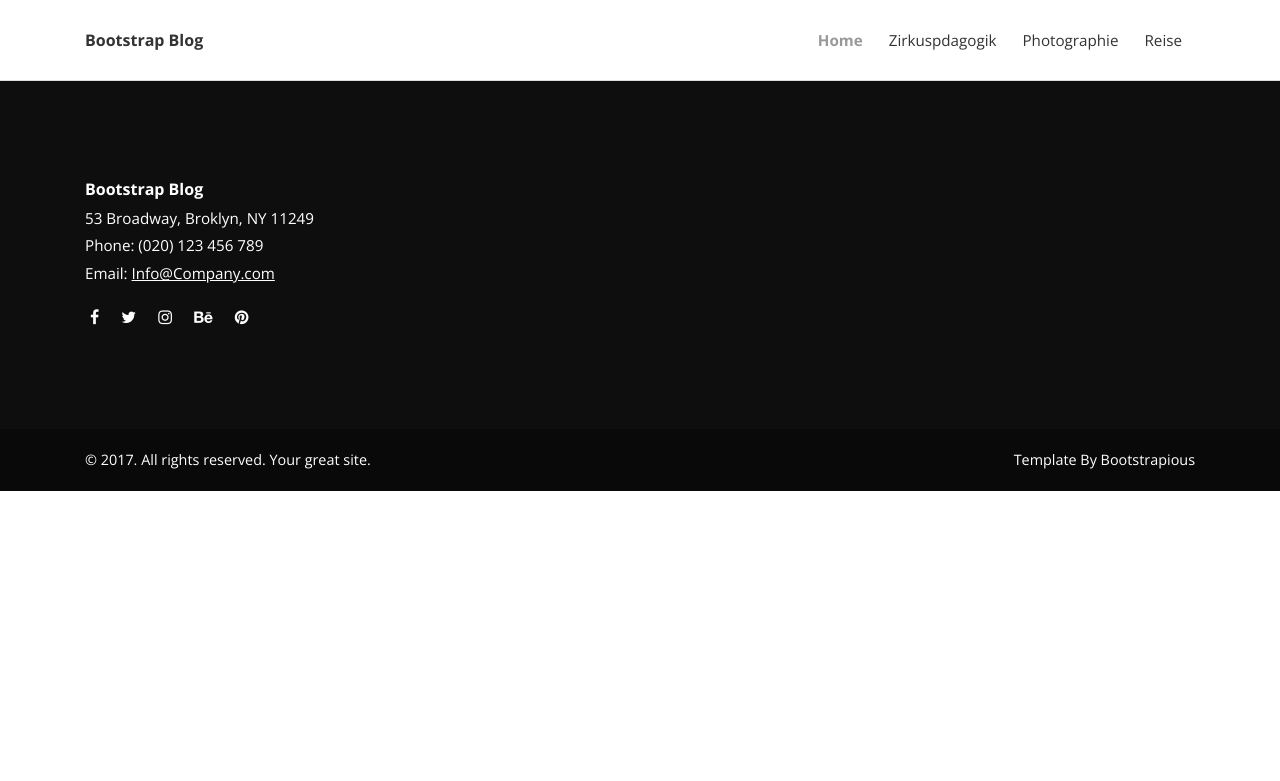
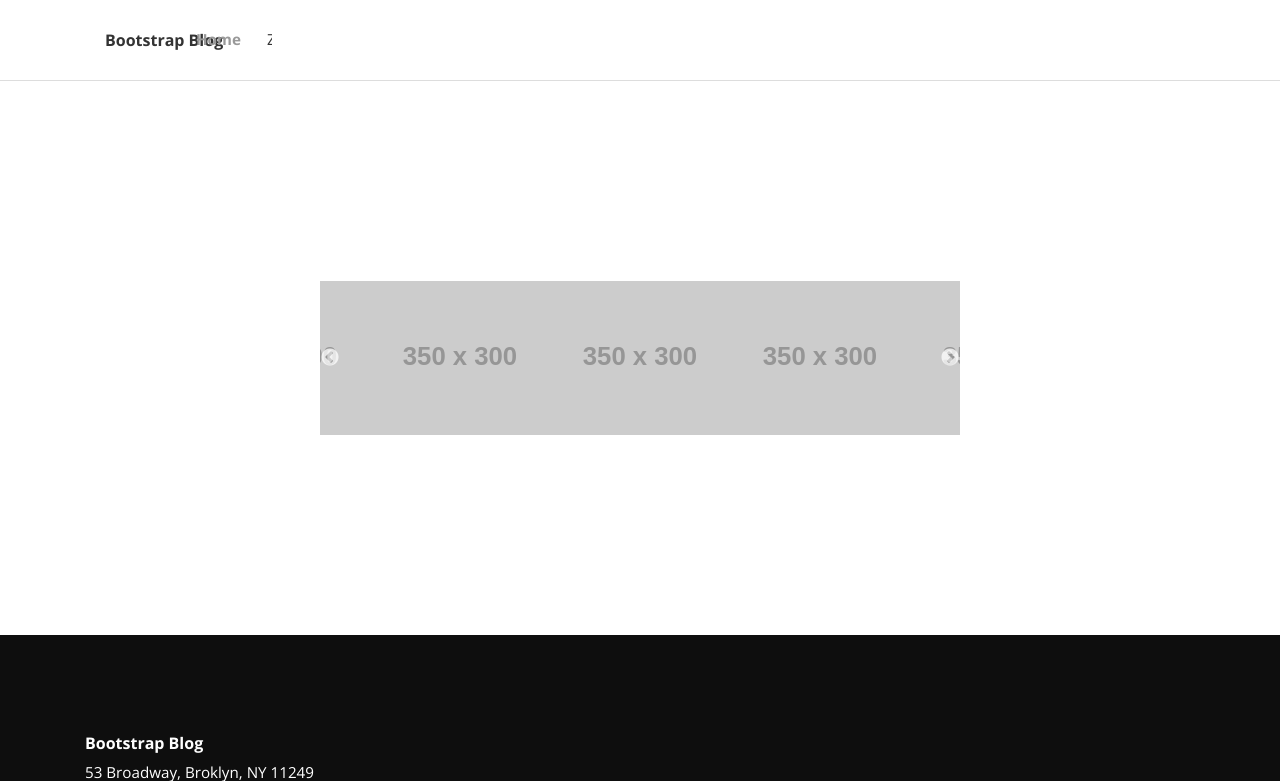
Before and after one commit to pietow/Blog, a Django app: template templates/base.html in a window 1280 px wide. Shown: the top 781 px of the page. Run offline with Django 3.2, Linux system fonts and the light colour scheme; the template is opened without the code that fills it, so the values that code supplies are empty; grey boxes labelled with a size stand in for pictures from a placeholder-image service; some libraries are stand-ins or nearby versions.

Commit message:
slick carousel introduced

```diff
--- a/templates/base.html
+++ b/templates/base.html
@@ -12,7 +12,6 @@
     <!-- Bootstrap CSS-->
     <link rel="stylesheet" href=" {% static 'blog/vendor/bootstrap/css/bootstrap.min.css' %} ">
     <!-- Font Awesome CSS-->
-
     <link rel="stylesheet" href=" {% static 'blog/vendor/font-awesome/css/font-awesome.min.css' %}">
     <!-- Custom icon font-->
     <link rel="stylesheet" href=" {% static 'blog/css/fontastic.css' %}">
@@ -26,6 +25,50 @@
     <link rel="stylesheet" href=" {% static 'blog/css/custom.css' %} ">
     <!-- Favicon-->
     <link rel="shortcut icon" href="favicon.png">
+ 	  <link rel="stylesheet" type="text/css" href="https://cdnjs.cloudflare.com/ajax/libs/slick-carousel/1.5.9/slick.min.css"/>
+	  <link rel="stylesheet" type="text/css" href="https://cdnjs.cloudflare.com/ajax/libs/slick-carousel/1.5.9/slick-theme.min.css"/>
+   <!-- CSS slick-->
+    <style>
+
+        .slider {
+        width: 50%;
+        margin: 100px auto;
+        }
+
+        .slick-slide {
+        margin: 0px 0px;
+        }
+
+        .slick-slide img {
+        width: 100%;
+        }
+
+        .slick-prev {
+        z-index:1;
+        left: 0;
+        }
+
+        .slick-next {
+        right: 0;
+        }
+
+
+
+        .slick-slide {
+        transition: all ease-in-out .3s;
+        opacity: 1;
+        }
+
+        .slick-active {
+        opacity: 1;
+        }
+
+        .slick-current {
+        opacity: 1;
+        }
+
+    </style>
+
     <!-- Tweaks for older IEs--><!--[if lt IE 9]>
         <script src="https://oss.maxcdn.com/html5shiv/3.7.3/html5shiv.min.js"></script>
         <script src="https://oss.maxcdn.com/respond/1.4.2/respond.min.js"></script><![endif]-->
@@ -49,7 +92,8 @@
             </div>
           </div>
         </div>
-        <div class="container">
+        <div class="center">
+
           <!-- Navbar Brand -->
           <div class="navbar-header d-flex align-items-center justify-content-between">
             <!-- Navbar Brand --><a href="index.html" class="navbar-brand">Bootstrap Blog</a>
@@ -72,6 +116,24 @@
         </div>
       </nav>
     </header>
+
+    <section class="center slider">
+        <div>
+            <img src="http://placehold.it/350x300?text=1">
+        </div>
+        <div>
+            <img src="http://placehold.it/350x300?text=2">
+        </div>
+        <div>
+            <img src="http://placehold.it/350x300?text=3">
+        </div>
+        <div>
+            <img src="http://placehold.it/350x300?text=4">
+        </div>
+        <div>
+            <img src="http://placehold.it/350x300?text=5">
+        </div>
+    </section>
 
         {% block content %}
         <!-- Content Goes here -->
@@ -122,5 +184,49 @@
     <script src="{% static 'blog/vendor/jquery.cookie/jquery.cookie.js' %} "></script>
     <script src="{% static 'blog/vendor/@fancyapps/fancybox/jquery.fancybox.min.js' %} "></script>
     <script src="{% static 'blog/js/front.js' %}"></script>
+    <!-- JS slick-->
+    <script src="https://cdnjs.cloudflare.com/ajax/libs/jquery/2.2.1/jquery.min.js" type="text/javascript"></script>
+	  <script type="text/javascript" src="https://cdnjs.cloudflare.com/ajax/libs/slick-carousel/1.5.9/slick.min.js"></script>
+    <script type="text/javascript">
+     $(document).on('ready', function() {
+         $(".center").slick({
+             infinite: true,
+             centerMode: true,
+             slidesToShow: 5,
+             slidesToScroll: 3,
+             mobileFirst: true,
+             responsive: [
+                 {
+                     breakpoint: 1024,
+                     settings: {
+                         slidesToShow: 3,
+                         slidesToScroll: 3,
+                         infinite: true,
+                     }
+                 },
+                 {
+                     breakpoint: 600,
+                     settings: {
+                         slidesToShow: 2,
+                         slidesToScroll: 2
+                     }
+                 },
+                 {
+                     breakpoint: 480,
+                     settings: {
+                         slidesToShow: 1,
+                         slidesToScroll: 1
+                     }
+                 }
+                 // You can unslick at a given breakpoint now by adding:
+                 // settings: "unslick"
+                 // instead of a settings object
+             ]
+         });
+     });
+
+
+</script>
+
   </body>
 </html>
```
